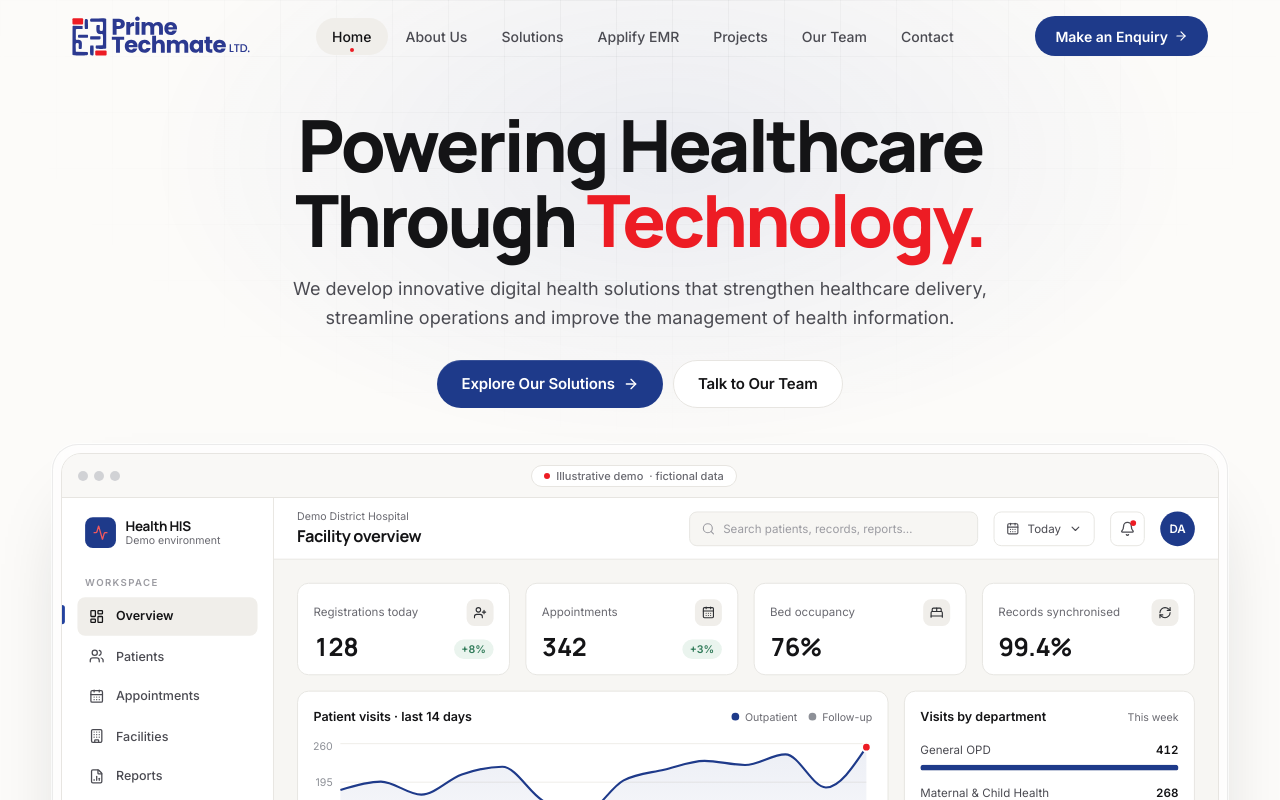
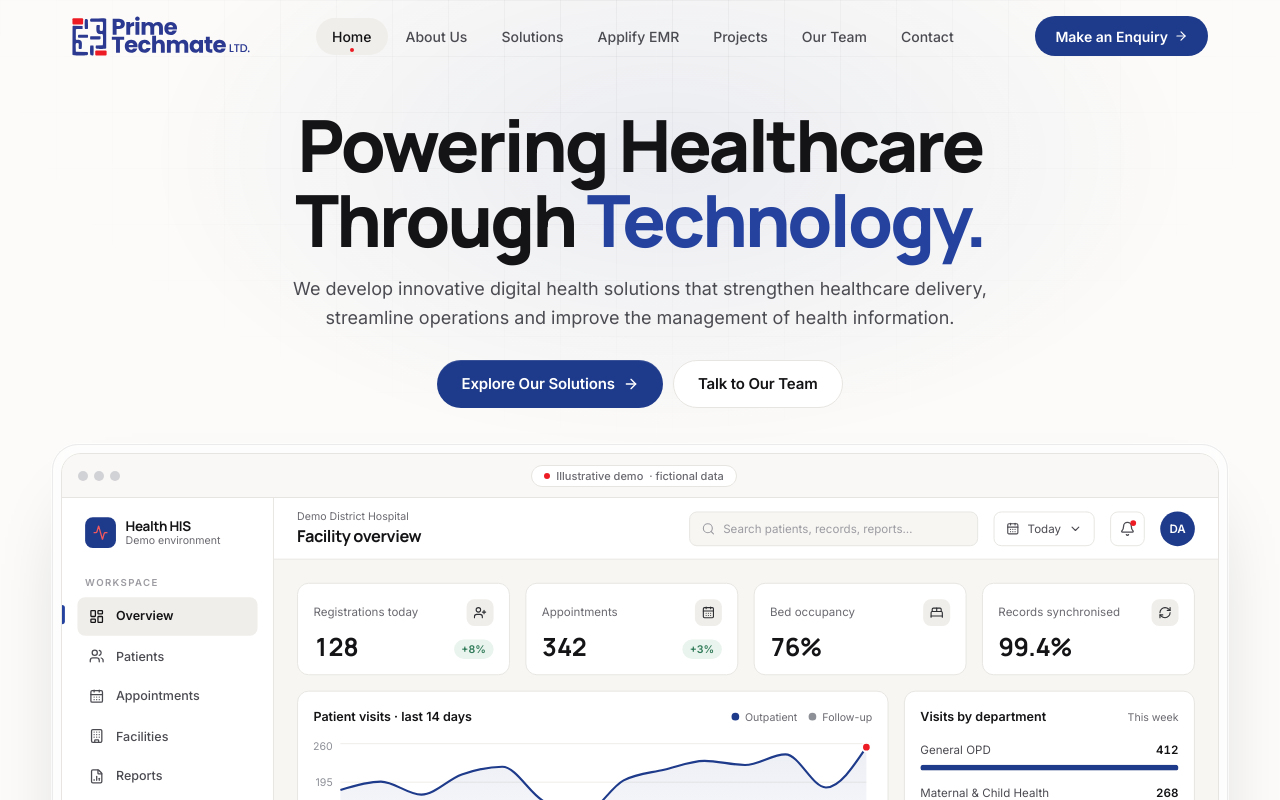
Before and after one commit to Babygasu/prime-tech, a Next.js app: page / in a window 1280 px wide. Shown: the top 800 px of the page. Built offline with nearby package versions, Linux system fonts and the light colour scheme.

Commit message:
Hero: show 'Technology.' in navy blue
Uses accent-500 (#24429E) in the hero headline and the social-sharing image.

```diff
--- a/src/app/opengraph-image.tsx
+++ b/src/app/opengraph-image.tsx
@@ -33,7 +33,7 @@ export default async function OpengraphImage() {
           <div style={{ display: "flex", width: 48, height: 4, borderRadius: 4, background: "#ed1c24", marginBottom: 32 }} />
           <div style={{ fontSize: 76, fontWeight: 800, letterSpacing: -3, lineHeight: 1.05 }}>Powering Healthcare</div>
           <div style={{ display: "flex", fontSize: 76, fontWeight: 800, letterSpacing: -3, lineHeight: 1.05 }}>
-            Through&nbsp;<span style={{ color: "#ed1c24" }}>Technology.</span>
+            Through&nbsp;<span style={{ color: "#24429e" }}>Technology.</span>
           </div>
           <div style={{ marginTop: 28, fontSize: 28, color: "#6a6a71" }}>
             Health systems and digital health infrastructure · Accra, Ghana
--- a/src/components/sections/Hero.tsx
+++ b/src/components/sections/Hero.tsx
@@ -41,7 +41,7 @@ export function Hero() {
             className="text-[2.4rem] font-extrabold leading-[1.05] tracking-[-0.04em] text-ink sm:text-6xl sm:leading-[1.04] lg:text-[4.5rem]"
           >
             Powering Healthcare <br className="hidden sm:block" />
-            Through <span className="text-signal-500">Technology.</span>
+            Through <span className="text-accent-500">Technology.</span>
           </motion.h1>
           <motion.p
             {...enter(0.15)}
```
